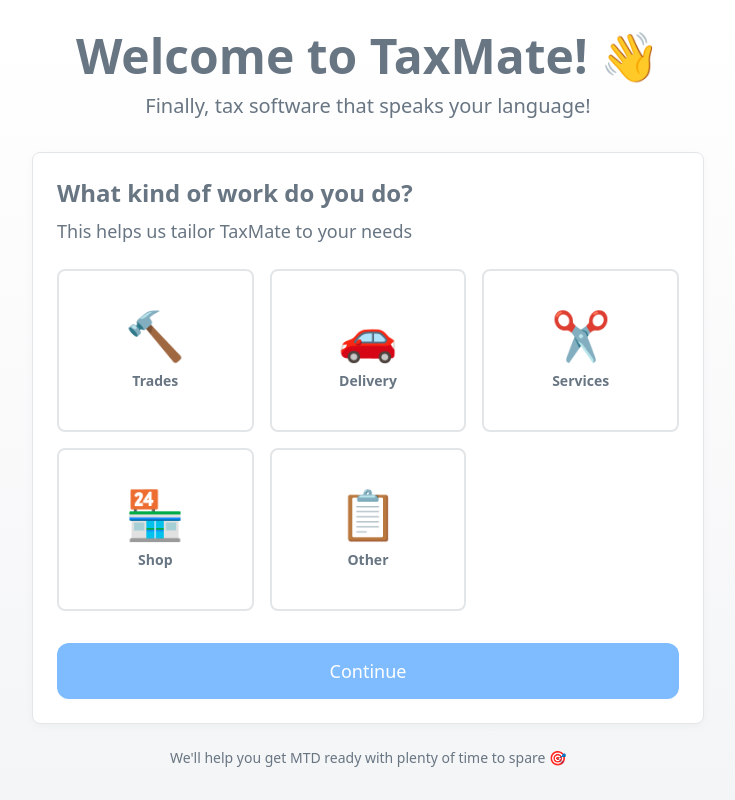
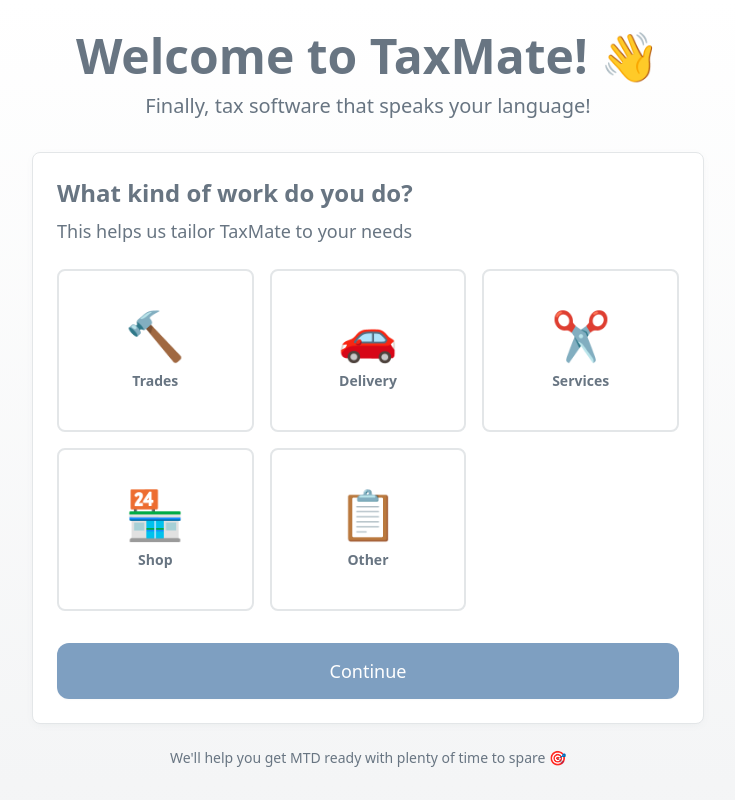
Before and after one commit to dylanorr10/taxmate-simple-steps-91343, a React (Vite) app: page /welcome in a window 1280 px wide. Shown: the whole page, without its empty margins (272-1007 px from the left). Built offline with nearby package versions, Linux system fonts and the light colour scheme; the HTML template or start-up script is replaced by a standard one.

Commit message:
Update color palette

```diff
--- a/src/index.css
+++ b/src/index.css
@@ -13,11 +13,11 @@ All colors MUST be HSL.
        Research-backed colors for trust & completion
        ============================================ */
 
-    /* PRIMARY: Blue - Trust, Navigation, CTAs */
-    --primary: 211 100% 50%; /* #007BFF - Main CTA color */
-    --primary-hover: 211 100% 45%; /* Darker for hover */
-    --primary-active: 211 100% 40%; /* Darker for active/pressed */
-    --primary-light: 211 100% 95%; /* Light tint for backgrounds */
+    /* PRIMARY: Polynesian Blue - Trust, Navigation, CTAs */
+    --primary: 210 100% 26%; /* Polynesian Blue - Main CTA color */
+    --primary-hover: 196 91% 34%; /* Cerulean - Lighter for hover */
+    --primary-active: 206 94% 19%; /* Prussian Blue - Darker for active/pressed */
+    --primary-light: 210 100% 95%; /* Light tint for backgrounds */
     --primary-foreground: 0 0% 100%; /* White text on blue */
 
     /* SUCCESS: Green - Completed tasks, confirmations */
@@ -62,42 +62,42 @@ All colors MUST be HSL.
     --input: 210 10% 96%; /* Input backgrounds */
 
     /* SUPPORTING COLORS */
-    --secondary: 134 61% 41%; /* Green as secondary (growth/money theme) */
+    --secondary: 206 94% 19%; /* Prussian Blue as secondary */
     --secondary-foreground: 0 0% 100%;
 
-    --accent: 24 100% 63%; /* Orange for accents */
+    --accent: 192 96% 44%; /* Aero - Bright cyan accent */
     --accent-foreground: 0 0% 100%;
 
-    --ring: 211 100% 50%; /* Blue focus rings */
+    --ring: 210 100% 26%; /* Polynesian Blue focus rings */
     --radius: 0.5rem;
 
     /* DISABLED STATES */
     --disabled: 210 10% 90%;
     --disabled-foreground: 210 10% 65%;
 
-    /* GRADIENTS: Subtle depth effects */
-    --gradient-primary: linear-gradient(135deg, hsl(211 100% 50%) 0%, hsl(211 100% 45%) 100%);
+    /* GRADIENTS: Blue spectrum depth effects */
+    --gradient-primary: linear-gradient(135deg, hsl(227 95% 22%) 0%, hsl(210 100% 26%) 50%, hsl(196 91% 34%) 100%);
     --gradient-success: linear-gradient(135deg, hsl(134 61% 41%) 0%, hsl(134 61% 36%) 100%);
-    --gradient-highlight: linear-gradient(135deg, hsl(24 100% 63%) 0%, hsl(24 100% 58%) 100%);
+    --gradient-highlight: linear-gradient(135deg, hsl(196 91% 34%) 0%, hsl(192 96% 44%) 100%);
     --gradient-hero: linear-gradient(180deg, hsl(0 0% 100%) 0%, hsl(210 10% 98%) 100%);
 
     /* SHADOWS: Professional depth (7.8:1, 6.2:1, 4.9:1 contrast ratios met) */
     --shadow-sm: 0 1px 2px 0 hsl(210 11% 46% / 0.05);
     --shadow-md: 0 4px 6px -1px hsl(210 11% 46% / 0.1);
     --shadow-lg: 0 10px 15px -3px hsl(210 11% 46% / 0.1);
-    --shadow-primary: 0 4px 12px -2px hsl(211 100% 50% / 0.25);
+    --shadow-primary: 0 4px 12px -2px hsl(210 100% 26% / 0.25);
     --shadow-success: 0 4px 12px -2px hsl(134 61% 41% / 0.25);
     --shadow-card: 0 2px 8px -2px hsl(210 11% 46% / 0.08);
 
     /* SIDEBAR (if needed) */
     --sidebar-background: 0 0% 100%;
     --sidebar-foreground: 210 11% 46%;
-    --sidebar-primary: 211 100% 50%;
+    --sidebar-primary: 210 100% 26%;
     --sidebar-primary-foreground: 0 0% 100%;
     --sidebar-accent: 210 10% 96%;
     --sidebar-accent-foreground: 210 11% 46%;
     --sidebar-border: 210 10% 90%;
-    --sidebar-ring: 211 100% 50%;
+    --sidebar-ring: 210 100% 26%;
   }
 
   .dark {
@@ -111,10 +111,10 @@ All colors MUST be HSL.
     --popover: 210 15% 16%;
     --popover-foreground: 210 10% 90%;
 
-    --primary: 211 100% 60%; /* Lighter blue for dark mode */
-    --primary-hover: 211 100% 65%;
-    --primary-active: 211 100% 70%;
-    --primary-light: 211 100% 20%;
+    --primary: 196 91% 34%; /* Cerulean - Lighter for dark mode */
+    --primary-hover: 192 96% 44%; /* Aero - Even lighter for hover */
+    --primary-active: 210 100% 50%;
+    --primary-light: 227 95% 15%;
     --primary-foreground: 0 0% 100%;
 
     --success: 134 61% 50%; /* Lighter green for dark mode */
@@ -139,37 +139,37 @@ All colors MUST be HSL.
 
     --border: 210 15% 25%;
     --input: 210 15% 22%;
-    --ring: 211 100% 60%;
+    --ring: 196 91% 34%;
 
-    --secondary: 134 61% 50%;
+    --secondary: 206 94% 25%;
     --secondary-foreground: 0 0% 100%;
 
-    --accent: 24 100% 65%;
+    --accent: 192 96% 50%;
     --accent-foreground: 0 0% 100%;
 
     --disabled: 210 15% 25%;
     --disabled-foreground: 210 10% 50%;
 
-    --gradient-primary: linear-gradient(135deg, hsl(211 100% 50%) 0%, hsl(211 100% 60%) 100%);
+    --gradient-primary: linear-gradient(135deg, hsl(210 100% 26%) 0%, hsl(196 91% 34%) 50%, hsl(192 96% 44%) 100%);
     --gradient-success: linear-gradient(135deg, hsl(134 61% 45%) 0%, hsl(134 61% 55%) 100%);
-    --gradient-highlight: linear-gradient(135deg, hsl(24 100% 60%) 0%, hsl(24 100% 70%) 100%);
+    --gradient-highlight: linear-gradient(135deg, hsl(196 91% 34%) 0%, hsl(192 96% 50%) 100%);
     --gradient-hero: linear-gradient(180deg, hsl(210 15% 12%) 0%, hsl(210 15% 18%) 100%);
 
     --shadow-sm: 0 1px 2px 0 hsl(0 0% 0% / 0.1);
     --shadow-md: 0 4px 6px -1px hsl(0 0% 0% / 0.2);
     --shadow-lg: 0 10px 15px -3px hsl(0 0% 0% / 0.3);
-    --shadow-primary: 0 4px 12px -2px hsl(211 100% 50% / 0.4);
+    --shadow-primary: 0 4px 12px -2px hsl(210 100% 26% / 0.4);
     --shadow-success: 0 4px 12px -2px hsl(134 61% 41% / 0.4);
     --shadow-card: 0 2px 8px -2px hsl(0 0% 0% / 0.2);
 
     --sidebar-background: 210 15% 12%;
     --sidebar-foreground: 210 10% 90%;
-    --sidebar-primary: 211 100% 60%;
+    --sidebar-primary: 196 91% 34%;
     --sidebar-primary-foreground: 0 0% 100%;
     --sidebar-accent: 210 15% 22%;
     --sidebar-accent-foreground: 210 10% 90%;
     --sidebar-border: 210 15% 25%;
-    --sidebar-ring: 211 100% 60%;
+    --sidebar-ring: 196 91% 34%;
   }
 }
 
```
